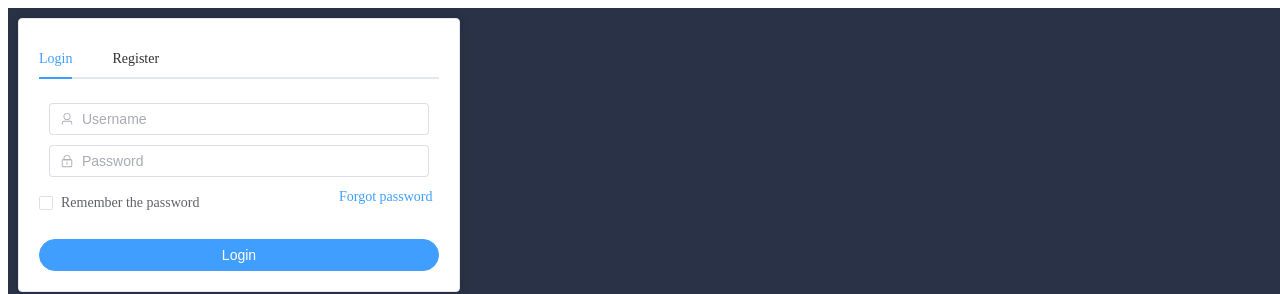
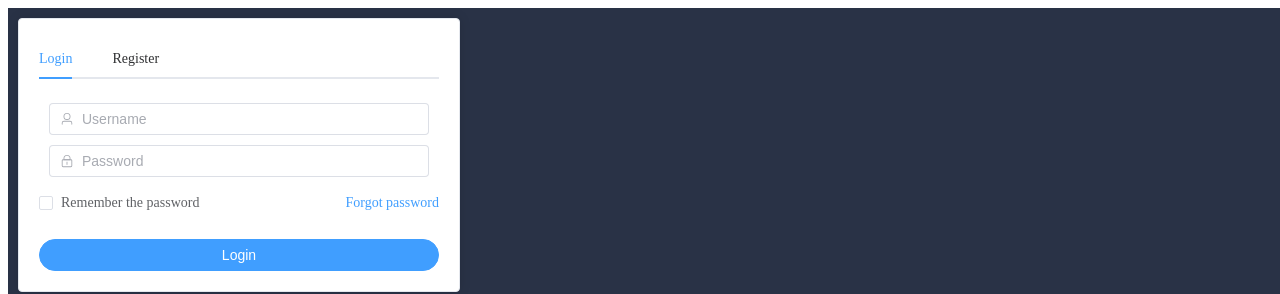
Before and after one commit to OzoneLabs/vuejs3-playground, a Vue app: page / in a window 1280 px wide. Shown: the top 294 px of the page. Built offline with nearby package versions, Linux system fonts and the light colour scheme.

Commit message:
Remove <el-col>

```diff
--- a/src/components/Login.vue
+++ b/src/components/Login.vue
@@ -51,12 +51,8 @@ export default {
                     </div>
 
                     <el-row justify="space-between">
-                        <el-col :span="10">
                             <el-checkbox label="Remember the password" />
-                        </el-col>
-                        <el-col :span="6">
                             <el-link type="primary">Forgot password</el-link>
-                        </el-col>
                     </el-row>
 
                     <div class="text-center">
```
